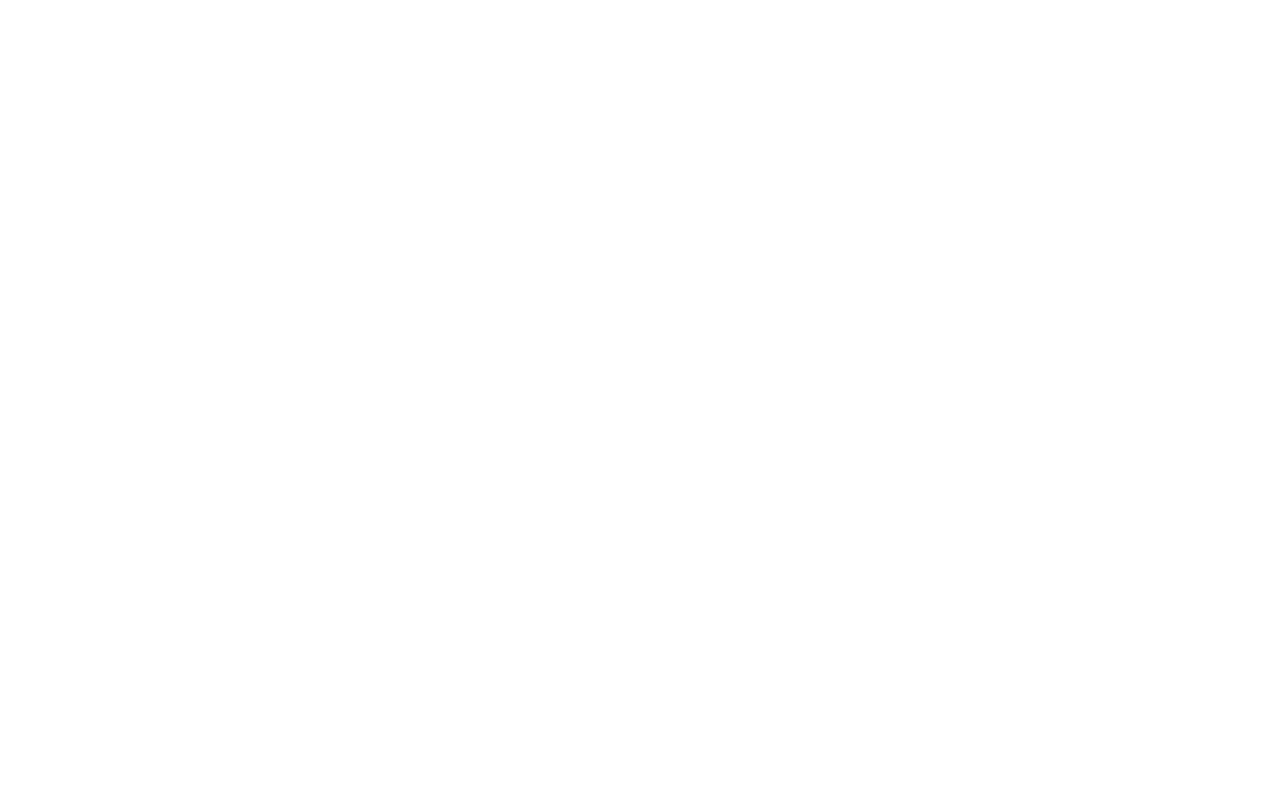
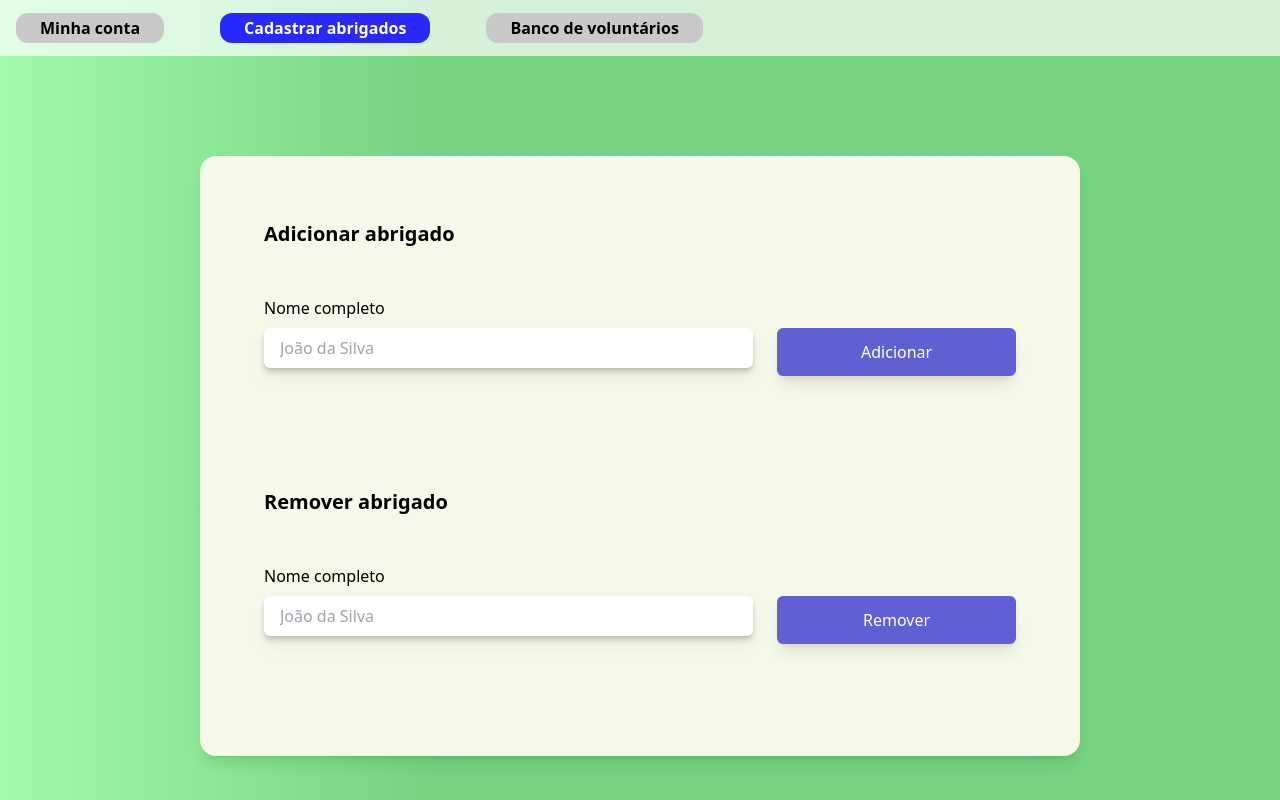
Before and after one commit to brendapc/hacktona-2024, a React (Vite) app in the folder frontend/: page /cadastro-abrigados in a window 1280 px wide. Before the commit this address had no page. Built offline with nearby package versions, Linux system fonts and the light colour scheme.

Commit message:
feat: pagina para adicionar e remover abrigados

```diff
--- a/frontend/src/App.jsx
+++ b/frontend/src/App.jsx
@@ -3,6 +3,7 @@
 import { LoginPage } from './pages/LoginPage';
 import Abrigos from './pages/Shelter';
 import { ShelterProfile } from './pages/ShelterProfile/ShelterProfile';
+import { ShelteredForm } from './pages/ShelterProfile/ShelteredForm';
 
 const App = () => {
   return (
@@ -13,6 +14,7 @@
           <Route path="/login" element={<LoginPage />} />
           <Route path="/abrigos" element={<Abrigos />} />
           <Route path="/perfil-abrigo" element={<ShelterProfile />} />
+          <Route path="/cadastro-abrigados" element={<ShelteredForm />} />
         </Routes>
       </div>
     </Router>
--- /dev/null
+++ b/frontend/src/pages/ShelterProfile/ShelteredForm.jsx
@@ -0,0 +1,31 @@
+import ButtonComponent from "../../components/ButtonComponent"
+import InputApp from "../../components/input/input"
+import { ShelterHeader } from "../../components/ShelterHeader"
+
+export const ShelteredForm = () => {
+    return (
+        <div className="bg-custom-gradient w-screen h-screen overflow-auto" >
+            <ShelterHeader page="sheltered" />
+            <div className="flex items-center justify-center h-[800px]">
+                <div className="w-[880px] h-[600px] p-16 bg-[#F5F9E9] rounded-2xl shadow-lg">
+                    <h2 className="text-xl font-bold">Adicionar abrigado</h2>
+                    <div className="mt-12 mb-28 space-y-2">
+                        <label htmlFor="">Nome completo</label>
+                        <div className="flex space-x-6">
+                            <InputApp placeHolder={"João da Silva"} />
+                            <ButtonComponent label={"Adicionar"} />
+                        </div>
+                    </div>
+                    <h2 className="text-xl font-bold">Remover abrigado</h2>
+                    <div className="mt-12 space-y-2">
+                        <label htmlFor="">Nome completo</label>
+                        <div className="flex space-x-6">
+                            <InputApp placeHolder={"João da Silva"} />
+                            <ButtonComponent label={"Remover"} />
+                        </div>
+                    </div>
+                </div>
+            </div>
+        </div>
+    )
+}
```
